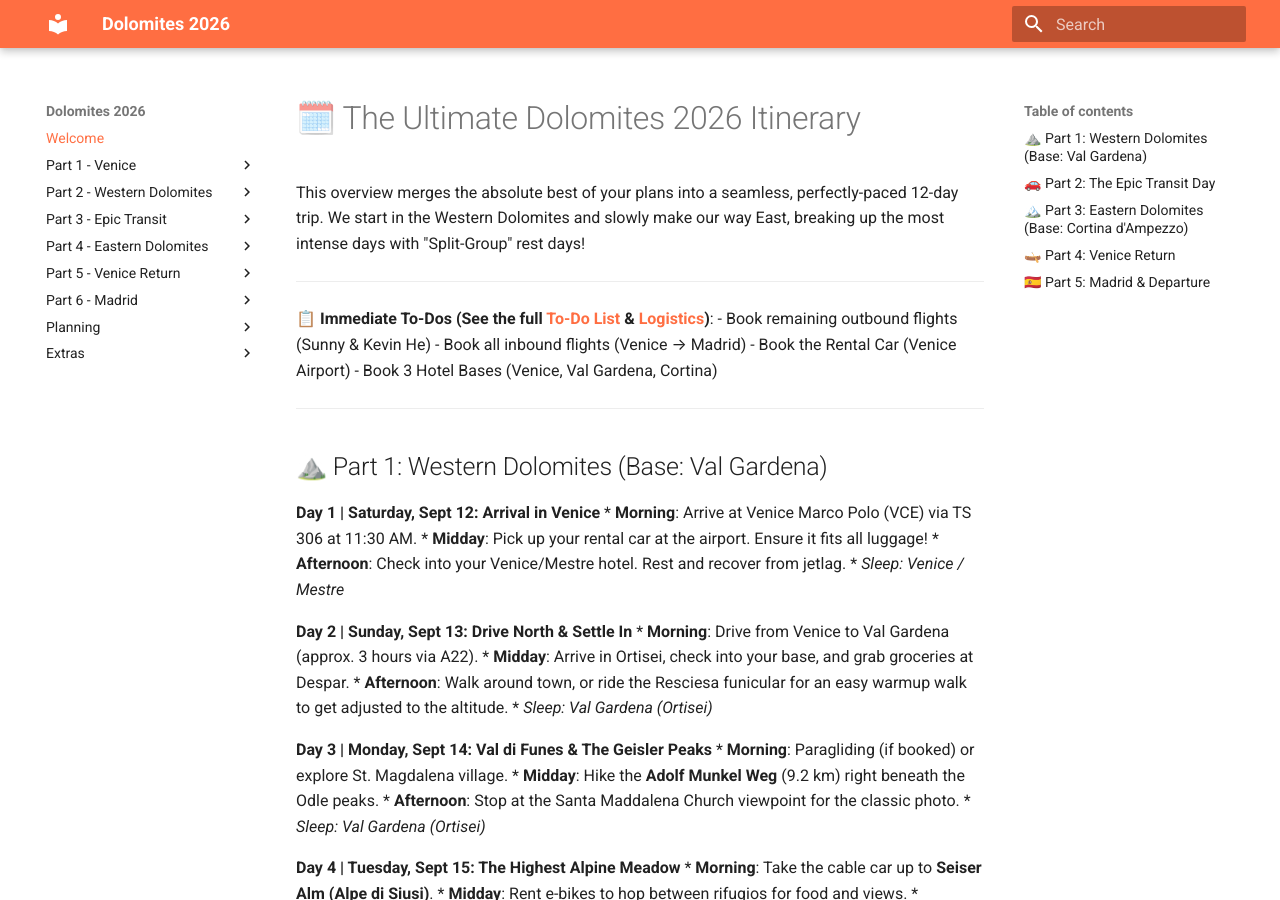
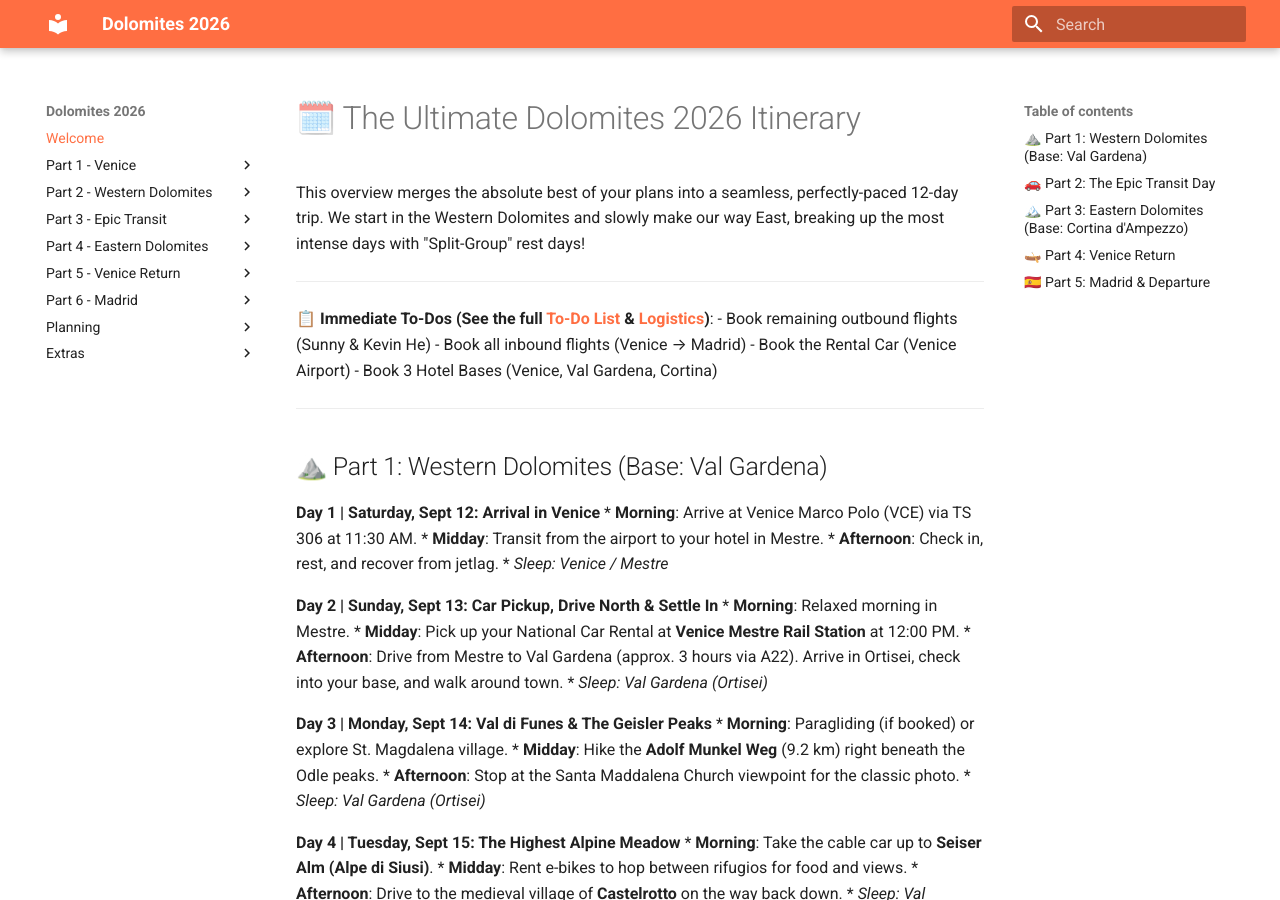
Before and after one commit to iammzz/dolomites-2026, an MkDocs documentation site: the page built from docs/index.md, in a window 1280 px wide and 900 px high. Built offline with MkDocs 1.6.1 and Material for MkDocs 9.7.7, drawn with Linux system fonts in a browser that asks for light colours.

Commit message:
Fix Day 1 and 2 car rental sync in index.md

```diff
--- a/docs/index.md
+++ b/docs/index.md
@@ -15,14 +15,14 @@ This overview merges the absolute best of your plans into a seamless, perfectly-
 
 **Day 1 | Saturday, Sept 12: Arrival in Venice**
 * **Morning**: Arrive at Venice Marco Polo (VCE) via TS 306 at 11:30 AM.
-* **Midday**: Pick up your rental car at the airport. Ensure it fits all luggage!
-* **Afternoon**: Check into your Venice/Mestre hotel. Rest and recover from jetlag.
+* **Midday**: Transit from the airport to your hotel in Mestre.
+* **Afternoon**: Check in, rest, and recover from jetlag.
 * *Sleep: Venice / Mestre*
 
-**Day 2 | Sunday, Sept 13: Drive North & Settle In**
-* **Morning**: Drive from Venice to Val Gardena (approx. 3 hours via A22).
-* **Midday**: Arrive in Ortisei, check into your base, and grab groceries at Despar.
-* **Afternoon**: Walk around town, or ride the Resciesa funicular for an easy warmup walk to get adjusted to the altitude.
+**Day 2 | Sunday, Sept 13: Car Pickup, Drive North & Settle In**
+* **Morning**: Relaxed morning in Mestre.
+* **Midday**: Pick up your National Car Rental at **Venice Mestre Rail Station** at 12:00 PM.
+* **Afternoon**: Drive from Mestre to Val Gardena (approx. 3 hours via A22). Arrive in Ortisei, check into your base, and walk around town.
 * *Sleep: Val Gardena (Ortisei)*
 
 **Day 3 | Monday, Sept 14: Val di Funes & The Geisler Peaks**
```
